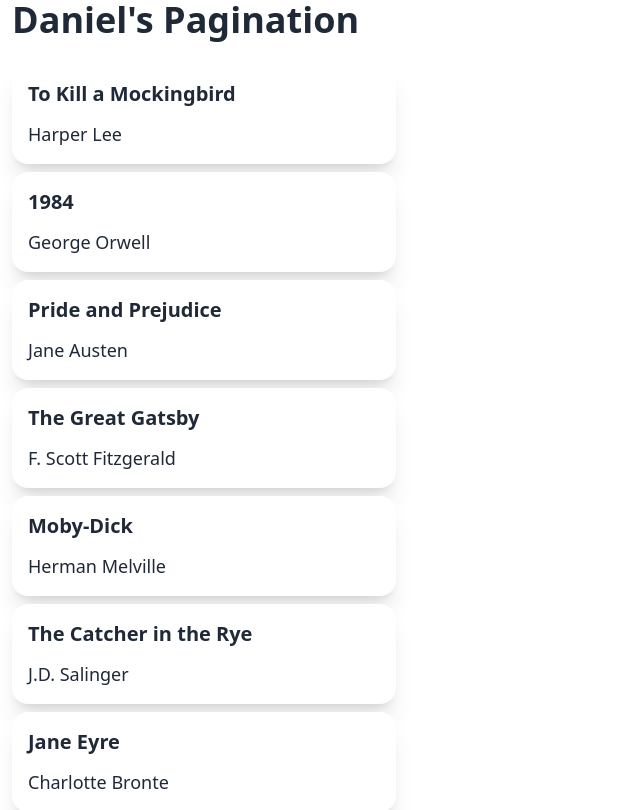
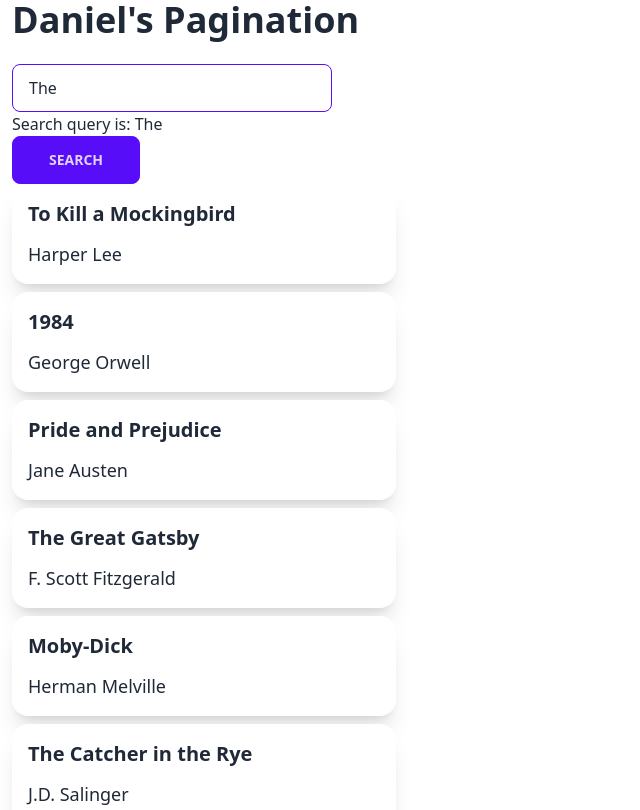
Before and after one commit to zjian107-su/Angular-Akasha1729, an Angular app: page / in a window 1280 px wide. Shown: the top 810 px of the page, without its empty margins (0-640 px from the left). Built offline with nearby package versions, Linux system fonts and the light colour scheme.

Commit message:
✨ update: add filter in pagination

```diff
--- a/src/app/components/pagination/pagination.component.html
+++ b/src/app/components/pagination/pagination.component.html
@@ -1,6 +1,10 @@
 <div class="flex flex-col ml-3">
   <h1> Daniel's Pagination </h1>
   <br />
+
+<input type="text" [(ngModel)]="filterQueryString" class="input input-bordered input-primary w-full max-w-xs" />
+<h2>Search query is: {{filterQueryString}}</h2>
+<button class="btn btn-primary w-32" (click)="onFilter(filterQueryString)"> Search </button>
 
 <!-- info data -->
 <div *ngFor="let item of currentData">
@@ -18,5 +22,3 @@
       }}</button>
   </div>
 </div>
-
-</div>
--- a/src/app/components/pagination/pagination.component.ts
+++ b/src/app/components/pagination/pagination.component.ts
@@ -8,18 +8,19 @@ import { Book } from '../../interfaces';
   styleUrls: ['./pagination.component.css'],
 })
 export class PaginationComponent implements OnInit {
+  //
   data: Book[] = data;
   currentData: Book[] = [];
   page: number = 1;
-
   PAGESIZE: number = 10;
   pageList: number[] = [];
+  filterQueryString: string = 'The';
 
   getBookDetails(data: Book[], currentPage: number = 1) {
-    const pages = Math.ceil(this.data.length / this.PAGESIZE);
+    const pages = Math.ceil(data.length / this.PAGESIZE);
     this.pageList = Array.from({ length: pages }, (_, i) => i + 1);
     this.page = currentPage;
-    this.currentData = this.data.slice(
+    this.currentData = data.slice(
       (currentPage - 1) * this.PAGESIZE,
       currentPage * this.PAGESIZE
     );
@@ -36,4 +37,12 @@ export class PaginationComponent implements OnInit {
   ngOnInit() {
     this.getBookDetails(this.data);
   }
+
+  onFilter(query: string) {
+    let newData = this.data.filter((book) => {
+      return book.title.toLowerCase().includes(query.toLowerCase());
+    });
+    this.page = 1;
+    this.getBookDetails(newData);
+  }
 }
```
